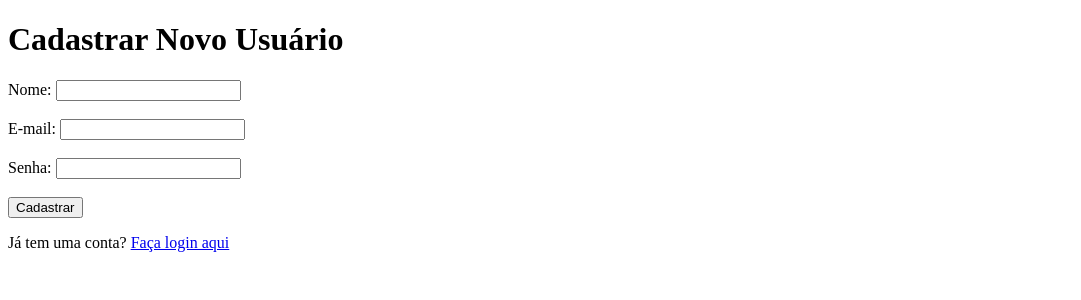
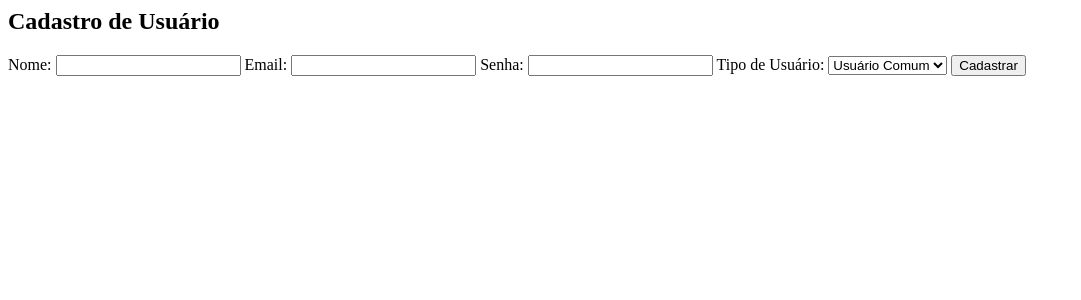
Before and after one commit to RobertoHenryck/Roberto-Eco-Verde, a PHP site: page /CadastrarUsuario.php in a window 1280 px wide. Shown: the top 300 px of the page, without its empty margins (0-1081 px from the left). Run offline with PHP 8.4, Linux system fonts and the light colour scheme; a stand-in replaces the project's code that opens the database connection.

Commit message:
Sistema de login e cadastro de usuario terminado

```diff
--- a/MVC/View/CadastrarUsuario.php
+++ b/MVC/View/CadastrarUsuario.php
@@ -1,29 +1,70 @@
-<!DOCTYPE html>
-<html lang="pt-BR">
-<head>
-    <meta charset="UTF-8">
-    <meta name="viewport" content="width=device-width, initial-scale=1.0">
-    <title>Cadastro de Usuário</title>
-</head>
-<body>
-    <h1>Cadastrar Novo Usuário</h1>
+<?php
+session_start();
+require_once 'C:\Turma2\xampp\htdocs\ROBERTO-ECO-VERDE\config.php'; // Arquivo de conexão com o banco de dados
 
-    <form action="cadastrar.php" method="POST">
-        <label for="nome">Nome:</label>
-        <input type="text" id="nome" name="nome" required>
-        <br><br>
+if ($_SERVER['REQUEST_METHOD'] == 'POST') {
+    $nome = $_POST['nome'];
+    $email = $_POST['email'];
+    $senha = $_POST['senha'];
+    $tipo = $_POST['tipo']; // Tipo de usuário: 'admin' ou 'usuario'
 
-        <label for="email">E-mail:</label>
-        <input type="email" id="email" name="email" required>
-        <br><br>
+    // Verificar se o email já está cadastrado
+    $sql = "SELECT * FROM usuarios WHERE email = :email LIMIT 1";
+    $stmt = $pdo->prepare($sql);
+    $stmt->bindParam(':email', $email);
+    $stmt->execute();
 
-        <label for="senha">Senha:</label>
-        <input type="password" id="senha" name="senha" required>
-        <br><br>
+    if ($stmt->rowCount() > 0) {
+        $erro = "Este email já está cadastrado!";
+    } else {
+        // Criptografar a senha
+        $senha_criptografada = password_hash($senha, PASSWORD_DEFAULT);
 
-        <button type="submit">Cadastrar</button>
-    </form>
+        // Inserir o novo usuário no banco de dados
+        $sql = "INSERT INTO usuarios (nome, email, senha, tipo) VALUES (:nome, :email, :senha, :tipo)";
+        $stmt = $pdo->prepare($sql);
+        $stmt->bindParam(':nome', $nome);
+        $stmt->bindParam(':email', $email);
+        $stmt->bindParam(':senha', $senha_criptografada);
+        $stmt->bindParam(':tipo', $tipo);
 
-    <p>Já tem uma conta? <a href="login.php">Faça login aqui</a></p>
-</body>
-</html>
+        if ($stmt->execute()) {
+            $_SESSION['usuario_nome'] = $nome;
+            $_SESSION['usuario_email'] = $email;
+            $_SESSION['usuario_tipo'] = $tipo;
+
+            // Redireciona para a página de login
+            header('Location: login.php');
+            exit;
+        } else {
+            $erro = "Erro ao cadastrar o usuário. Tente novamente!";
+        }
+    }
+
+}
+
+?>
+
+<!-- Formulário de cadastro -->
+<form method="POST">
+    <h2>Cadastro de Usuário</h2>
+
+    <label for="nome">Nome:</label>
+    <input type="text" name="nome" id="nome" required>
+
+    <label for="email">Email:</label>
+    <input type="email" name="email" id="email" required>
+
+    <label for="senha">Senha:</label>
+    <input type="password" name="senha" id="senha" required>
+
+    <label for="tipo">Tipo de Usuário:</label>
+    <select name="tipo" id="tipo" required>
+        <option value="usuario">Usuário Comum</option>
+        <option value="admin">Administrador</option>
+    </select>
+
+    <button type="submit">Cadastrar</button>
+</form>
+
+<?php if (isset($erro)) echo "<p>$erro</p>"; ?>
```
Also changed, not shown: MVC/View/index.php (+35 -25 lines), MVC/View/PáginaInicial.php (added).
